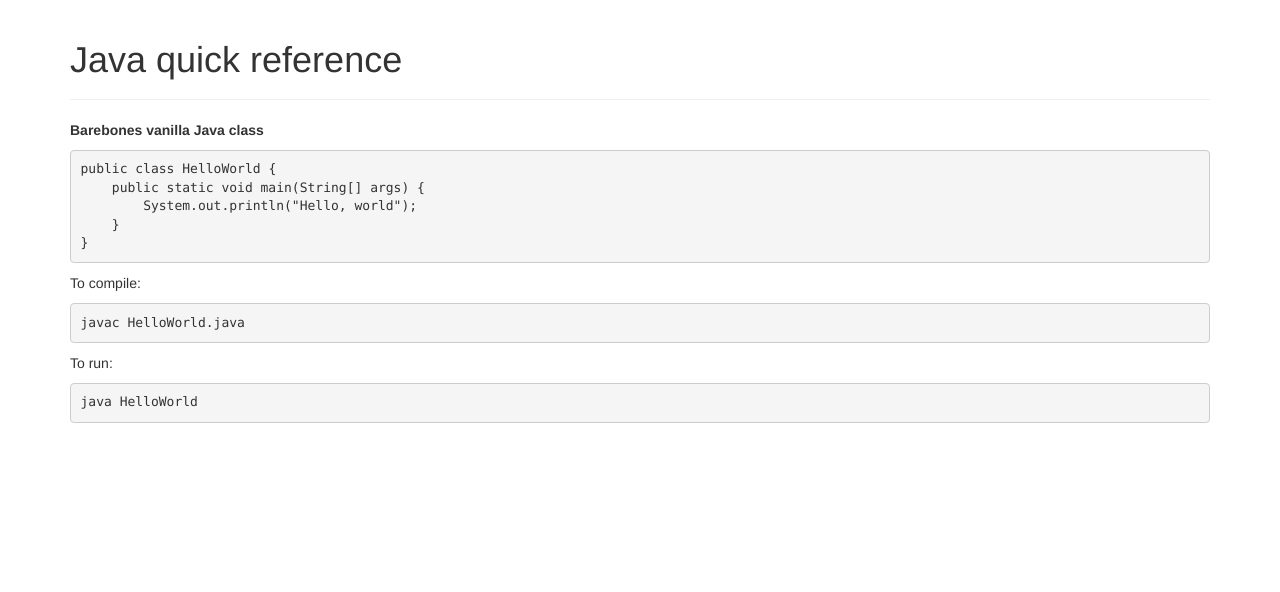
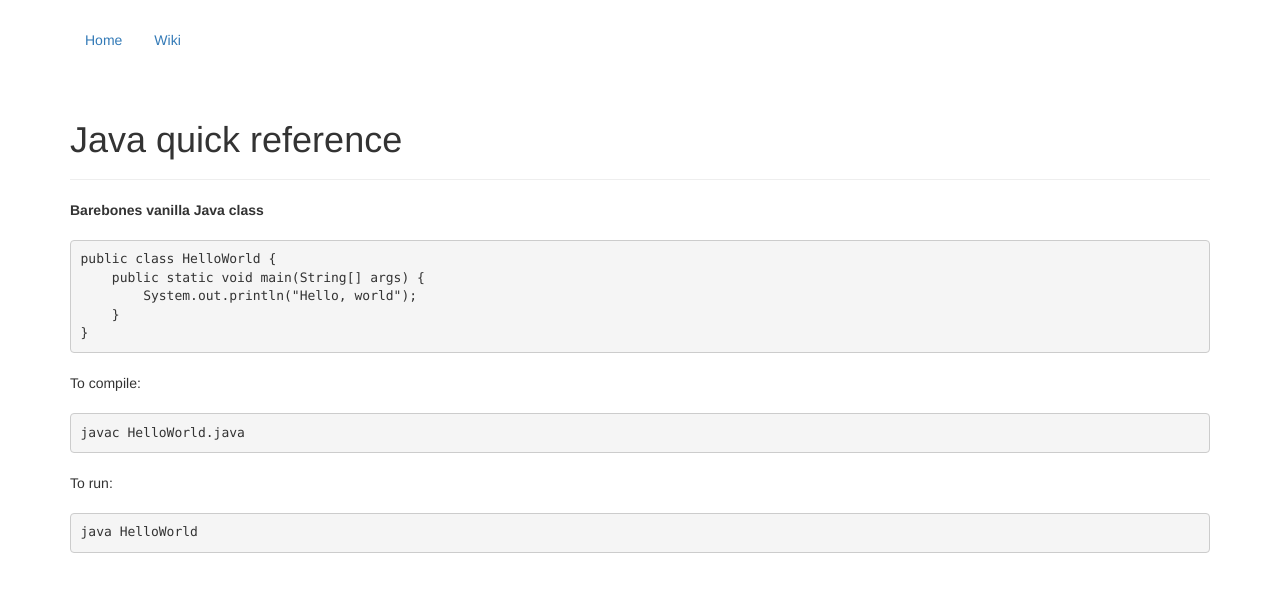
Before and after one commit to bmaupin/bmaupin.github.io, a Jekyll site: the page built from wiki/programming/java/java-quick-reference.md, in a window 1280 px wide. Shown: the top 592 px of the page. Built offline with Jekyll 4.4.1, drawn with Linux system fonts in a browser that asks for light colours; Markdown is read by kramdown in place of the engine named in the settings; a style sheet for code colours, icons or effects is not loaded.

Commit message:
Include header

```diff
--- a/_layouts/default.html
+++ b/_layouts/default.html
@@ -2,10 +2,12 @@
 <html>
   <head>
     <title>{% if page.title %}{{ page.title }}{% endif %}</title>
-    <link rel="stylesheet" href="https://maxcdn.bootstrapcdn.com/bootstrap/3.3.1/css/bootstrap.min.css">
+    <link rel="stylesheet" type="text/css" href="https://maxcdn.bootstrapcdn.com/bootstrap/3.3.1/css/bootstrap.min.css">
     <link rel="stylesheet" media="screen" href="https://rawgit.com/mojombo/tpw/master/css/syntax.css" type="text/css" />
+    <link rel="stylesheet" type="text/css" href="/css/style.css">
   </head>
   <body>
+    {% include header.html %}
     <div class="container">
       <div class="page-header">
         {% if page.title %}<h1>{{ page.title }}</h1>{% endif %}
```
